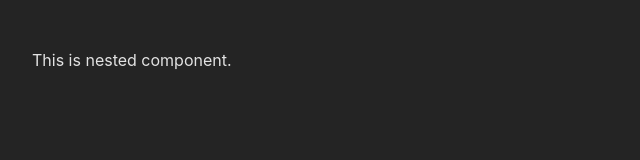
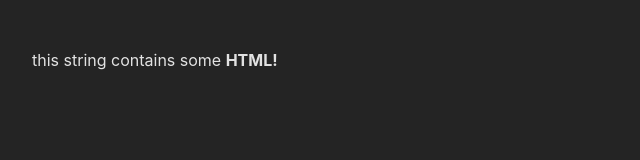
Before and after one commit to artemnistuley/svelte-tutorial, a Svelte app: page / in a window 1280 px wide. Shown: the top 160 px of the page, without its empty margins (0-640 px from the left). Built offline with nearby package versions, Linux system fonts and the light colour scheme.

Commit message:
html tags

```diff
--- a/src/App.svelte
+++ b/src/App.svelte
@@ -3,6 +3,7 @@
   import DynamicAttr from "./lib/basic/DynamicAttr.svelte";
   import Styling from "./lib/basic/Styling.svelte";
   import Nested from "./lib/basic/Nested.svelte";
+  import HtmlTag from "./lib/basic/HtmlTag.svelte";
 </script>
 
 <main>
@@ -12,7 +13,9 @@
 
   <!-- <Styling /> -->
 
-  <Nested />
+  <!-- <Nested /> -->
+
+  <HtmlTag />
 </main>
 
 <style></style>
--- /dev/null
+++ b/src/lib/basic/HtmlTag.svelte
@@ -0,0 +1,5 @@
+<script>
+  let str = `this string contains some <strong>HTML!</strong>`;
+</script>
+
+<p>{@html str}</p>
```
